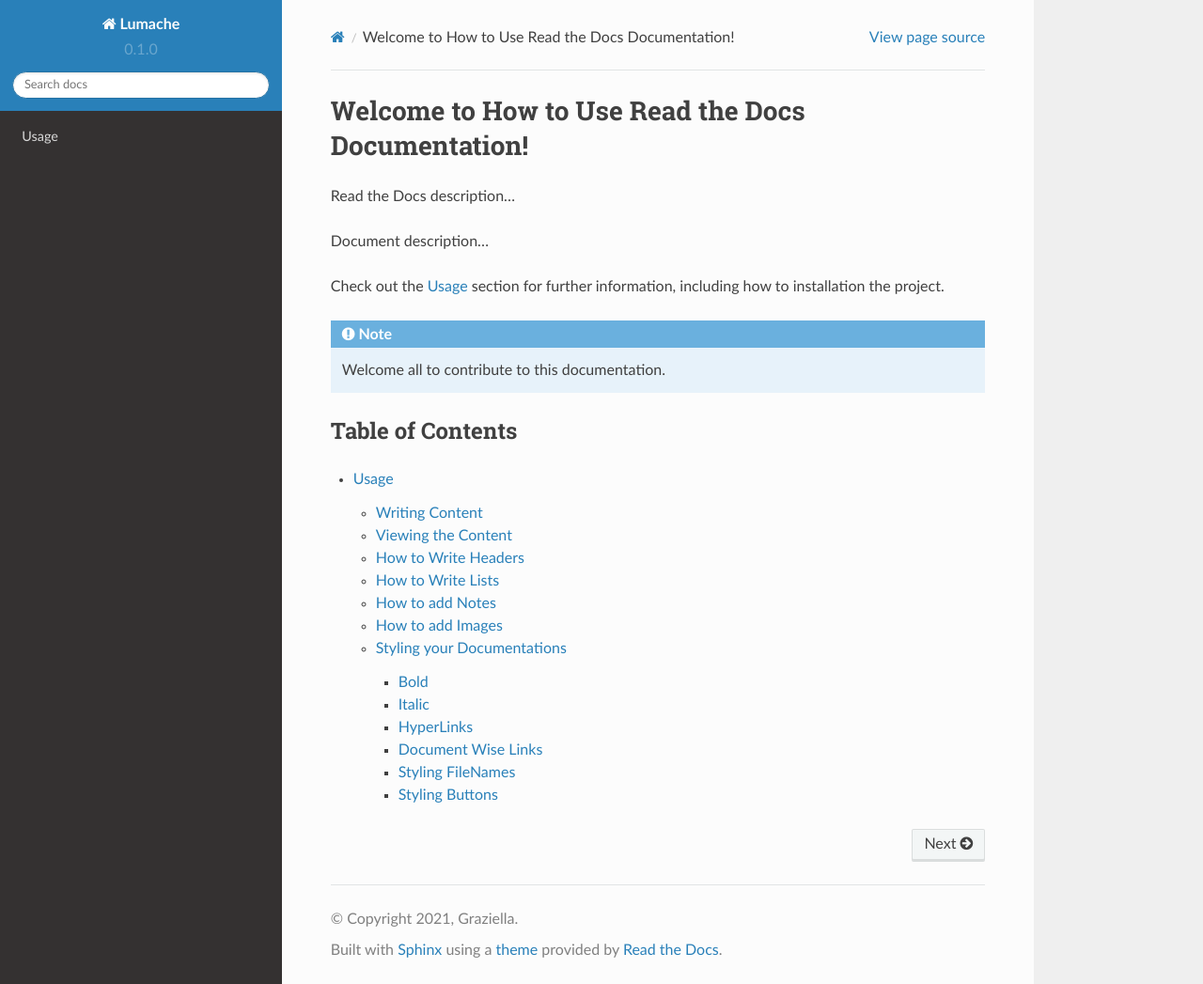
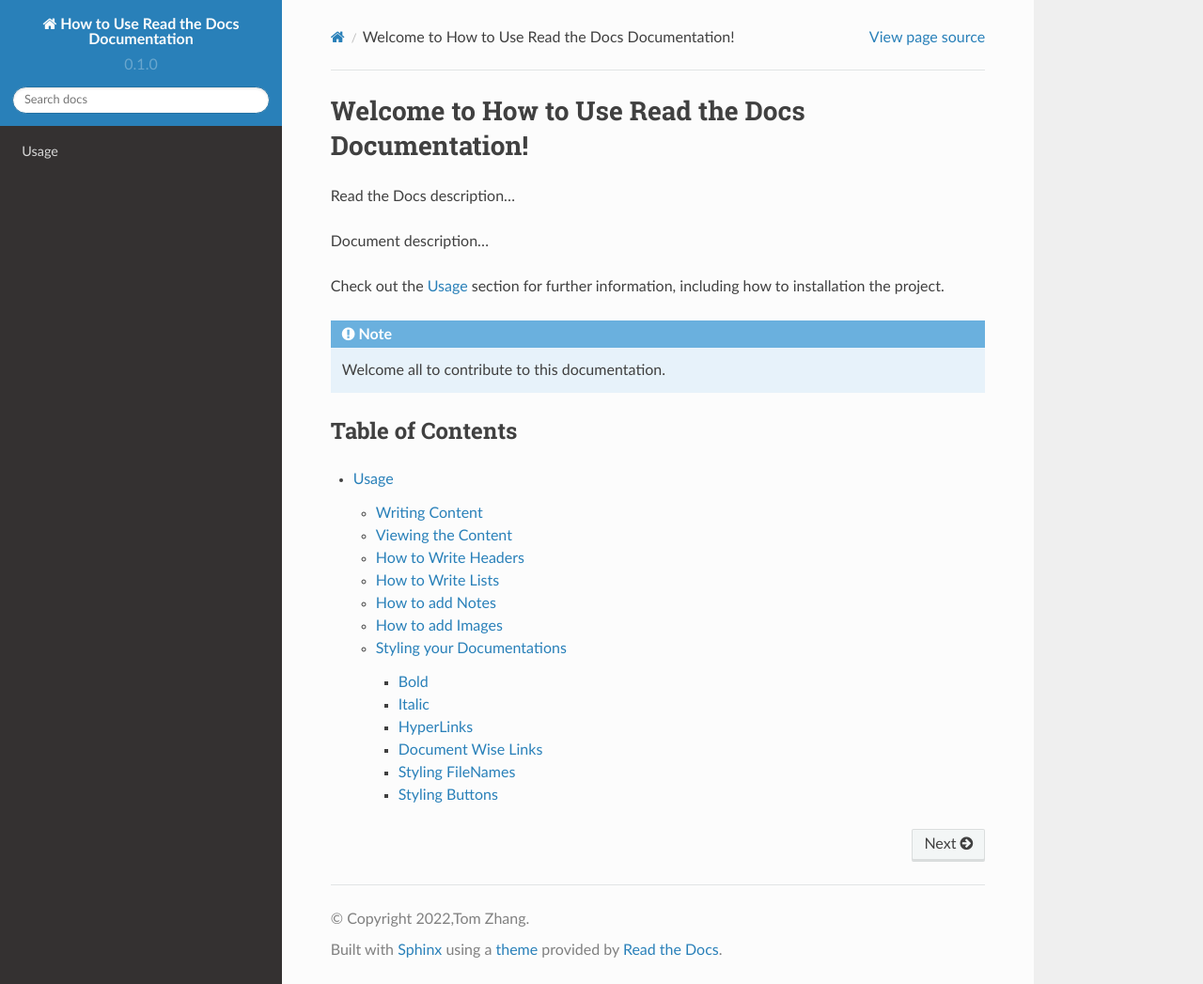
Before and after one commit to mza79/rtd-tutorial, a Sphinx documentation site: the page built from docs/source/index.rst, in a window 1280 px wide and 1047 px high. Shown: the whole window at 94% size. Built offline with Sphinx 7.4.7 and the Read the Docs theme 2.0.0, drawn with Linux system fonts in a browser that asks for light colours; pages that are not in the unit, such as notebooks, are missing from menus.

Commit message:
Update conf.py

```diff
--- a/docs/source/conf.py
+++ b/docs/source/conf.py
@@ -2,9 +2,9 @@
 
 # -- Project information
 
-project = 'Lumache'
-copyright = '2021, Graziella'
-author = 'Graziella'
+project = 'How to Use Read the Docs Documentation '
+copyright = '2022,Tom Zhang'
+author = 'Tom Zhang'
 
 release = '0.1'
 version = '0.1.0'
```
